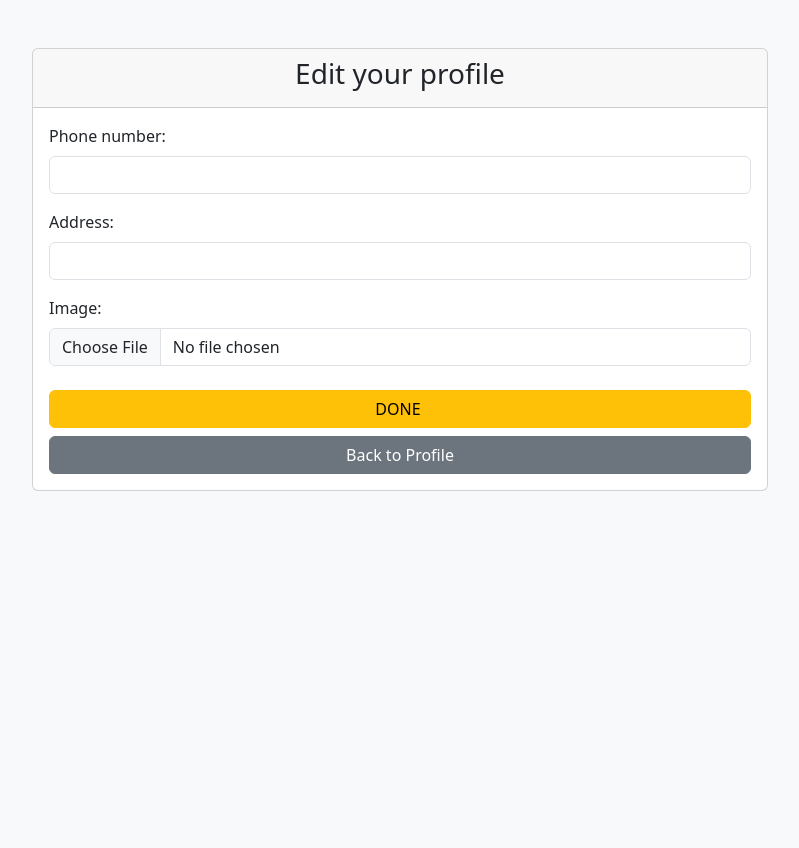
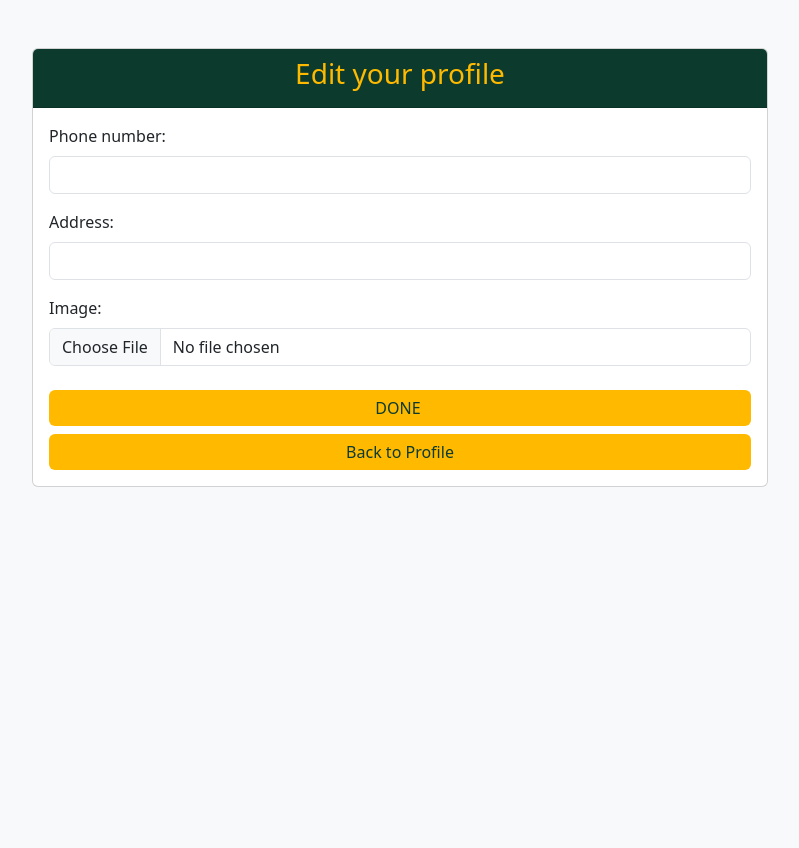
Before and after one commit to Gannah-Alaa/EduVate, a PHP site: page /phpmailer/editProfile.php in a window 1280 px wide. Shown: the whole page, without its empty margins (240-1039 px from the left). After the commit the page ends 487 px from the top, so only its background shows below. Run offline with PHP 8.4, Linux system fonts and the light colour scheme; a user stored in the database is signed in; data that the repository does not hold is empty.

Commit message:
Update edit profile.css

```diff
--- a/Student/CSS/edit profile.css
+++ b/Student/CSS/edit profile.css
@@ -1,4 +1,4 @@
-.container{
+/* .container{
     min-height: 100vh;
 }
 .editp{
@@ -17,7 +17,34 @@
     width: 50%;
     position: relative;
     left: 25%;
+} */
+
+
+.btn-warning {
+    border: none;
 }
+.btn-warning:hover{
+    background-color: #fcc120;
+    color: #0C3B2E;
+}
+.btn{
+    border: none;
+    color: #0C3B2E; ;
+    background-color: #FFBA00;
+
+}
+
+.btn:hover{
+    background-color: #fdc11c;
+    color: #0C3B2E;
+
+}
+
+.card-header{
+    background-color: #0C3B2E;
+    color: #FFBA00;
+}
+
 
 @media screen and  (max-width: 1000px){
     .editp{
```
